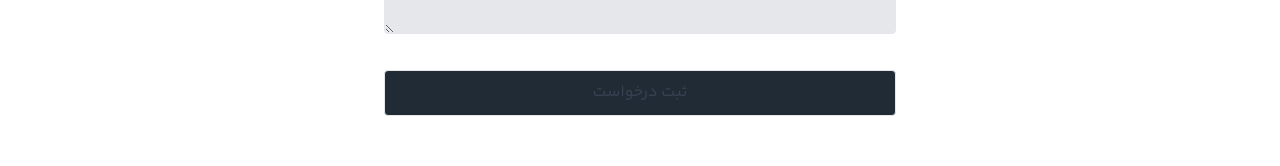
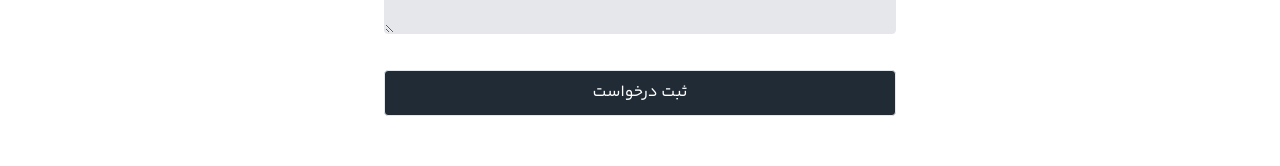
Before and after one commit to AfrazTeam/website, a Next.js app: page /project-order in a window 1280 px wide. Shown: the part 471-637 px from the top of the page. Built offline with nearby package versions, Linux system fonts and the light colour scheme.

Commit message:
edit style in line 82

```diff
--- a/app/project-order/page.tsx
+++ b/app/project-order/page.tsx
@@ -79,7 +79,7 @@ export default function ProjectOrder() {
 					<div className="-mx-3 mb-6 flex flex-wrap">
 						<div className="w-full px-3">
 							<button
-								className="mb-3 block w-full appearance-none rounded border border-gray-200 bg-primary px-4 py-3 leading-tight text-gray-700 focus:border-gray-500 focus:bg-white focus:outline-none"
+								className="mb-3 block w-full appearance-none rounded border border-gray-200 bg-primary px-4 py-3 leading-tight text-white focus:border-gray-500 focus:bg-white focus:outline-none"
 								type="submit"
 							>
 								ثبت درخواست
```
